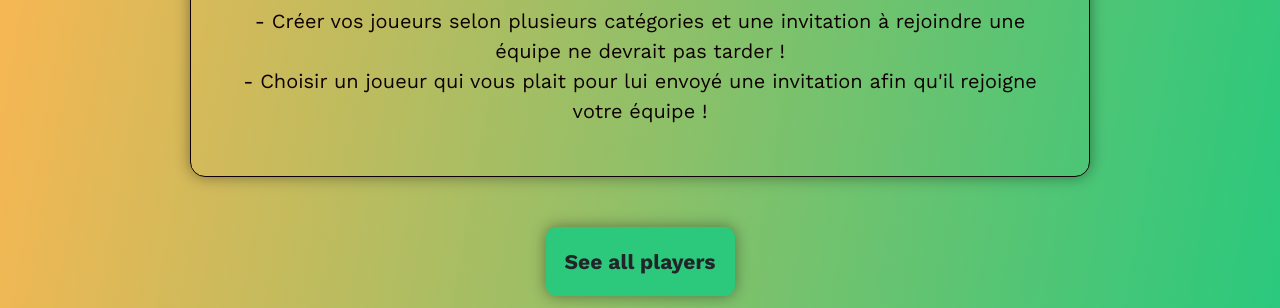
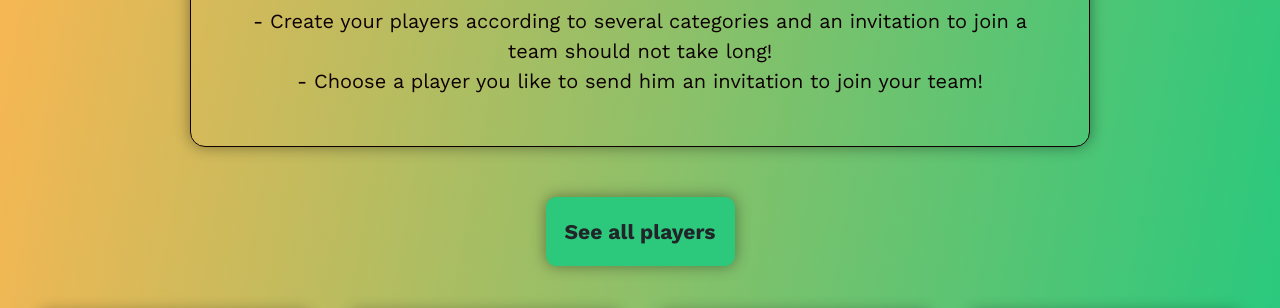
Before and after one commit to Alexandre-Girou/BORED_GAMES, a Rails app: page / in a window 1280 px wide. Shown: the part 331-639 px from the top of the page. Run offline with Rails 7, Linux system fonts and the light colour scheme; style sheets or scripts are compiled from the project's sources; some libraries are stand-ins or nearby versions.

Commit message:
Traduction AllTexts

```diff
--- a/app/controllers/users_controller.rb
+++ b/app/controllers/users_controller.rb
@@ -12,9 +12,9 @@ class UsersController < ApplicationController
   def destroy
     @user = User.find(params[:id])
     if @user.destroy
-      flash[:success] = 'Bonne route, camarade...'
+      flash[:success] = 'Goodbye buddy...'
     else
-      flash[:error] = 'Les adieux sont difficiles?'
+      flash[:error] = "You don't want to leave us?"
     end
     redirect_to root_path
   end
--- a/app/views/pages/home.html.erb
+++ b/app/views/pages/home.html.erb
@@ -1,9 +1,9 @@
 <div class="home-container">
   <div class="home-intro">
-  <h3><strong>Bien le bonjour aventurier</strong></h3>
-    <h4>Notre mission est de vous aider à trouver des compagnons de jeu. Sur ce site vous pouvez :</h4>
-    <p>- Créer vos joueurs selon plusieurs catégories et une invitation à rejoindre une équipe ne devrait pas tarder !<br>
-    - Choisir un joueur qui vous plait pour lui envoyé une invitation afin qu'il rejoigne votre équipe !</p>
+  <h3><strong>Welcome Adventurer !</strong></h3>
+    <h4>Our mission is to help you to find some buddies to play with. On our website you can :</h4>
+    <p>- Create your players according to several categories and an invitation to join a team should not take long!<br>
+    - Choose a player you like to send him an invitation to join your team!</p>
   </div>
       <div class="search-btn"><a href="/players" class="btn btn-success lg"><strong>See all players</strong></a></div>
         <div class="card-categories">
--- a/app/views/pages/profile.html.erb
+++ b/app/views/pages/profile.html.erb
@@ -3,7 +3,7 @@
   <h1><%= current_user.name %></h1>
 
   <p><strong>Age : </strong><%= current_user.age %></p>
-  <p><strong>Genre : </strong><%= current_user.genre %></p>
+  <p><strong>Gender : </strong><%= current_user.genre %></p>
   <p><strong>Bio : </strong><%= current_user.bio %></p>
 
   <h2>Player Profile</h2>
--- a/app/views/users/show.html.erb
+++ b/app/views/users/show.html.erb
@@ -1,7 +1,7 @@
 <h1><%= @user.name %></h1>
 
 <p>Age : <%= @user.age %></p>
-<p>Genre : <%= @user.genre %></p>
+<p>Gender : <%= @user.genre %></p>
 <p>Bio : <%= @user.bio %></p>
 
 <h2>Player Profile</h2>
```
Also changed, not shown: app/controllers/players_controller.rb (+4 -4 lines).
